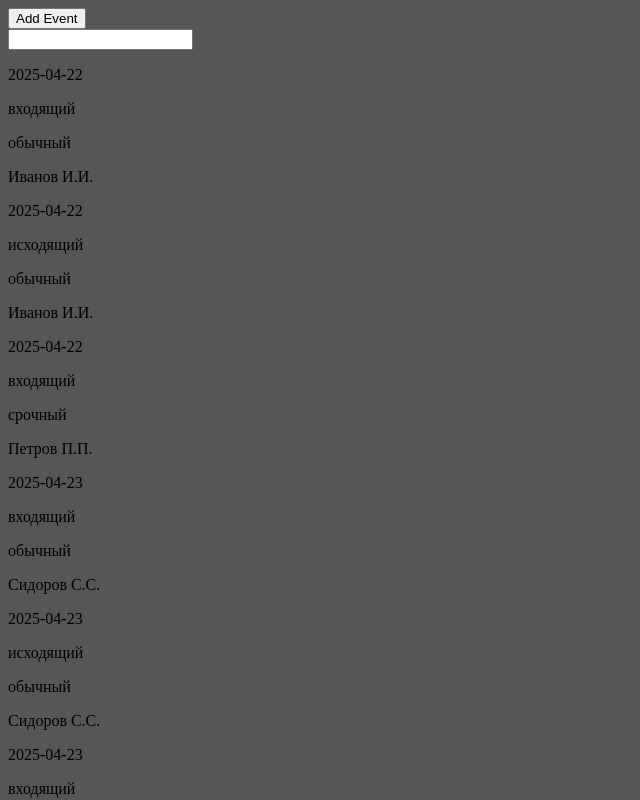
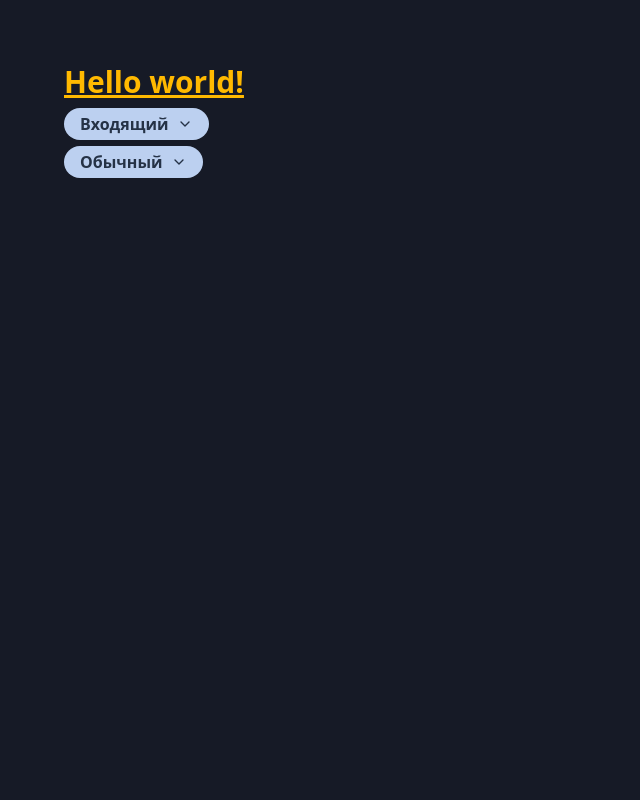
Before and after one commit to Deanisya/CRM-system-element-, a React (Vite) app: page / in a window 1280 px wide. Shown: the top 800 px of the page, without its empty margins (0-640 px from the left). Built offline with nearby package versions, Linux system fonts and the light colour scheme.

Commit message:
dev: dropdown

```diff
--- a/package.json
+++ b/package.json
@@ -11,9 +11,11 @@
 	},
 	"dependencies": {
 		"@reduxjs/toolkit": "^2.7.0",
+		"@tailwindcss/vite": "^4.1.5",
 		"react": "^19.0.0",
 		"react-dom": "^19.0.0",
-		"react-redux": "^9.2.0"
+		"react-redux": "^9.2.0",
+		"tailwindcss": "^4.1.5"
 	},
 	"devDependencies": {
 		"@eslint/js": "^9.22.0",
--- a/src/App.tsx
+++ b/src/App.tsx
@@ -1,21 +1,10 @@
 import CallItem from './components/CallItem';
-import { useAppSelector } from './hooks/redux';
 
 function App() {
-	const calls = useAppSelector(state => state.callsReducer.list);
-
 	return (
 		<>
 			<div>
 				<CallItem />
-				{calls.map((call, index) => (
-					<div key={index}>
-						<p>{call.date}</p>
-						<p>{call.type}</p>
-						<p>{call.priority}</p>
-						<p>{call.responsible}</p>
-					</div>
-				))}
 			</div>
 		</>
 	);
--- a/src/components/CallItem.tsx
+++ b/src/components/CallItem.tsx
@@ -1,27 +1,33 @@
-import AddEvent from './ui/AddEvent';
-import InputEvent from './InputName';
+// import AddEvent from './ui/AddEvent';
+// import InputEvent from './InputName';
+// import { Calls } from '../types/types';
+// import { useAppDispatch } from '../hooks/redux';
+// import { addEventsInData } from '../store/callsSlice';
+
 import { Calls } from '../types/types';
-import { useAppDispatch } from '../hooks/redux';
-import { addEventsInData } from '../store/callsSlice';
+import DropDown from './DropDown';
 
 function CallItem() {
-	const dispatch = useAppDispatch();
-	const newCall: Calls = {
-		date: '2025-05-04',
-		time: '10:00',
-		responsible: 'Фамилия Имя участника',
-		type: 'исходящий',
-		priority: 'обычный',
-	};
+	// const dispatch = useAppDispatch();
+	// const newCall: Calls = {
+	// 	date: '2025-05-04',
+	// 	time: '10:00',
+	// 	responsible: 'Фамилия Имя участника',
+	// 	type: 'исходящий',
+	// 	priority: 'обычный',
+	// };
 
-	const handleAddToList = () => {
-		dispatch(addEventsInData(newCall));
-	};
+	// const handleAddToList = () => {
+	// 	dispatch(addEventsInData(newCall));
+	// };
 
 	return (
 		<div>
-			<AddEvent onClick={handleAddToList} />
-			<InputEvent />
+			<h1 className='text-3xl font-bold underline text-amber-400 mb-2'>Hello world!</h1>
+			{/* <AddEvent onClick={handleAddToList} /> */}
+			{/* <InputEvent /> */}
+			<DropDown<Calls['type']> options={['входящий', 'исходящий']} initial='входящий' />
+			<DropDown<Calls['priority']> options={['обычный', 'срочный']} initial='обычный' />
 		</div>
 	);
 }
--- /dev/null
+++ b/src/components/DropDown.tsx
@@ -0,0 +1,58 @@
+import { useEffect, useRef, useState } from 'react';
+
+type DropDownProps<T extends string> = {
+	options: T[];
+	initial: T;
+};
+function DropDown<T extends string>({ options, initial }: DropDownProps<T>) {
+	const [isOpen, setIsOpen] = useState<boolean>(false);
+	const [select, setSelect] = useState<T>(initial);
+	const dropDownRef = useRef<HTMLDivElement>(null);
+	// const filterOptions = options.filter(option => option !== select);
+
+	useEffect(() => {
+		const handleClickOutside = (event: MouseEvent) => {
+			if (dropDownRef.current && !dropDownRef.current.contains(event.target as Node)) {
+				setIsOpen(false);
+			}
+		};
+		document.addEventListener('mousedown', handleClickOutside);
+		return () => {
+			document.removeEventListener('mousedown', handleClickOutside);
+		};
+	}, []);
+
+	return (
+		<div className='relative w-fit mb-1.5' ref={dropDownRef}>
+			<button className=' flex gap-2 justify-center items-center border-0 rounded-full bg-[#bcd0f0] px-4 py-1 text-[#253246] ' onClick={() => setIsOpen(!isOpen)}>
+				<span className='capitalize font-semibold'>{select}</span>
+				{/* {select} */}
+				<svg width='16' height='16' viewBox='0 0 16 16' fill='none' xmlns='http://www.w3.org/2000/svg'>
+					<path
+						fill-rule='evenodd'
+						clip-rule='evenodd'
+						d='M3.52851 5.5286C3.78886 5.26825 4.21097 5.26825 4.47132 5.5286L7.99992 9.05719L11.5285 5.5286C11.7889 5.26825 12.211 5.26825 12.4713 5.5286C12.7317 5.78895 12.7317 6.21106 12.4713 6.47141L8.47132 10.4714C8.21097 10.7318 7.78886 10.7318 7.52851 10.4714L3.52851 6.47141C3.26816 6.21106 3.26816 5.78895 3.52851 5.5286Z'
+						fill='#253246'
+					/>
+				</svg>
+			</button>
+			{isOpen && (
+				<ul className='absolute bg-amber-950'>
+					{options.map(option => (
+						<li
+							key={option}
+							onClick={() => {
+								setSelect(option);
+								setIsOpen(false);
+							}}
+						>
+							{option}
+						</li>
+					))}
+				</ul>
+			)}
+		</div>
+	);
+}
+
+export default DropDown;
--- a/src/components/InputName.tsx
+++ b/src/components/InputName.tsx
@@ -1,18 +1,46 @@
-import React, { useState } from 'react';
+import React, { useEffect, useRef, useState } from 'react';
 
 function InputName() {
-	const [value, setValue] = useState<string>('');
+	const [value, setValue] = useState<string>('Фамилия Имя участника');
+	const [isEdit, setIsEdit] = useState<boolean>(false);
+	const inputRef = useRef<HTMLInputElement>(null);
 	console.log(value);
 
 	const handleKeyDown = (e: React.KeyboardEvent<HTMLInputElement>) => {
 		if (/\d/.test(e.key)) {
 			e.preventDefault();
 		}
+		if (e.key === 'Enter') {
+			setIsEdit(false);
+		}
 	};
+
+	useEffect(() => {
+		if (isEdit && inputRef.current) {
+			inputRef.current.focus();
+		}
+	}, [isEdit]);
+
+	// const isEditName = () => {};
 
 	return (
 		<div>
-			<input type='text' value={value} onChange={e => setValue(e.target.value)} onKeyDown={handleKeyDown} />
+			{isEdit ? (
+				<input
+					ref={inputRef}
+					onBlur={() => setIsEdit(false)}
+					className='border border-solid border-[rgba(255,255,255,0.4)] rounded-full px-4 w-fit  pt-1 pb-1.5 bg-[rgba(255,255,255,0.04)] text-sm placeholder:w-fit'
+					type='text'
+					value={value}
+					onChange={e => setValue(e.target.value)}
+					onKeyDown={handleKeyDown}
+					placeholder='Фамилия Имя участника'
+				/>
+			) : (
+				<p onClick={() => setIsEdit(true)} className='border border-solid border-[rgba(255,255,255,0.4)] w-fit rounded-full px-4 pt-1 pb-1.5 bg-[rgba(255,255,255,0.04)] text-sm whitespace-nowrap'>
+					{value}
+				</p>
+			)}
 		</div>
 	);
 }
--- a/src/index.css
+++ b/src/index.css
@@ -1,3 +1,22 @@
+@import 'tailwindcss';
+
 body {
-	background-color: rgb(87, 85, 85);
+	background-color: #161a26;
+	color: #fff;
+	margin: 5vw;
 }
+
+@theme {
+	--color-regal-blue: rgba(71, 122, 204, 0.2);
+	--color-regal-blue-hover: #38445c;
+	--color-blue-light: #bcd0f0;
+	--color-blue-light-hover: rgb(188, 208, 240, 0.8);
+	--color-regal-red: rgba(243, 47, 47, 0.4);
+	--color-regal-red-hover: rgba(243, 47, 47, 0.3);
+	--color-white-20: rgba(255, 255, 255, 0.2);
+	--color-white-20-hover: rgba(255, 255, 255, 0.1);
+	--color-red: #ca2e2e;
+	--color-green-base: #27454c;
+	--color-green-base-hover: #385459;
+	--color-green-hover: rgba(255, 255, 255, 0.08);
+}
--- a/vite.config.ts
+++ b/vite.config.ts
@@ -1,9 +1,10 @@
 import { defineConfig } from 'vite';
 import react from '@vitejs/plugin-react-swc';
+import tailwindcss from '@tailwindcss/vite';
 
 // https://vite.dev/config/
 export default defineConfig({
-	plugins: [react()],
+	plugins: [react(), tailwindcss()],
 	server: {
 		open: true,
 		port: 3000,
```
Also changed, not shown: 1 other file (tests, documents, lock files or other folders).
